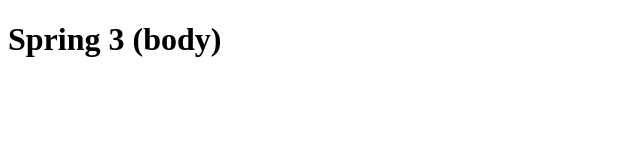
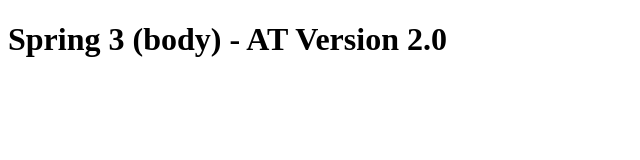
Before and after one commit to tonytrejo99/spring-3, a plain HTML site: page index.html in a window 1280 px wide. Shown: the whole page, without its empty margins (0-640 px from the left). Drawn offline with Linux system fonts and the light colour scheme.

Commit message:
Update index.html file.

```diff
--- a/index.html
+++ b/index.html
@@ -9,6 +9,6 @@
     </head>
 
     <body>
-        <h1>Spring 3 (body)</h1>
+        <h1>Spring 3 (body) - AT Version 2.0</h1>
     </body>
 </html>
```
